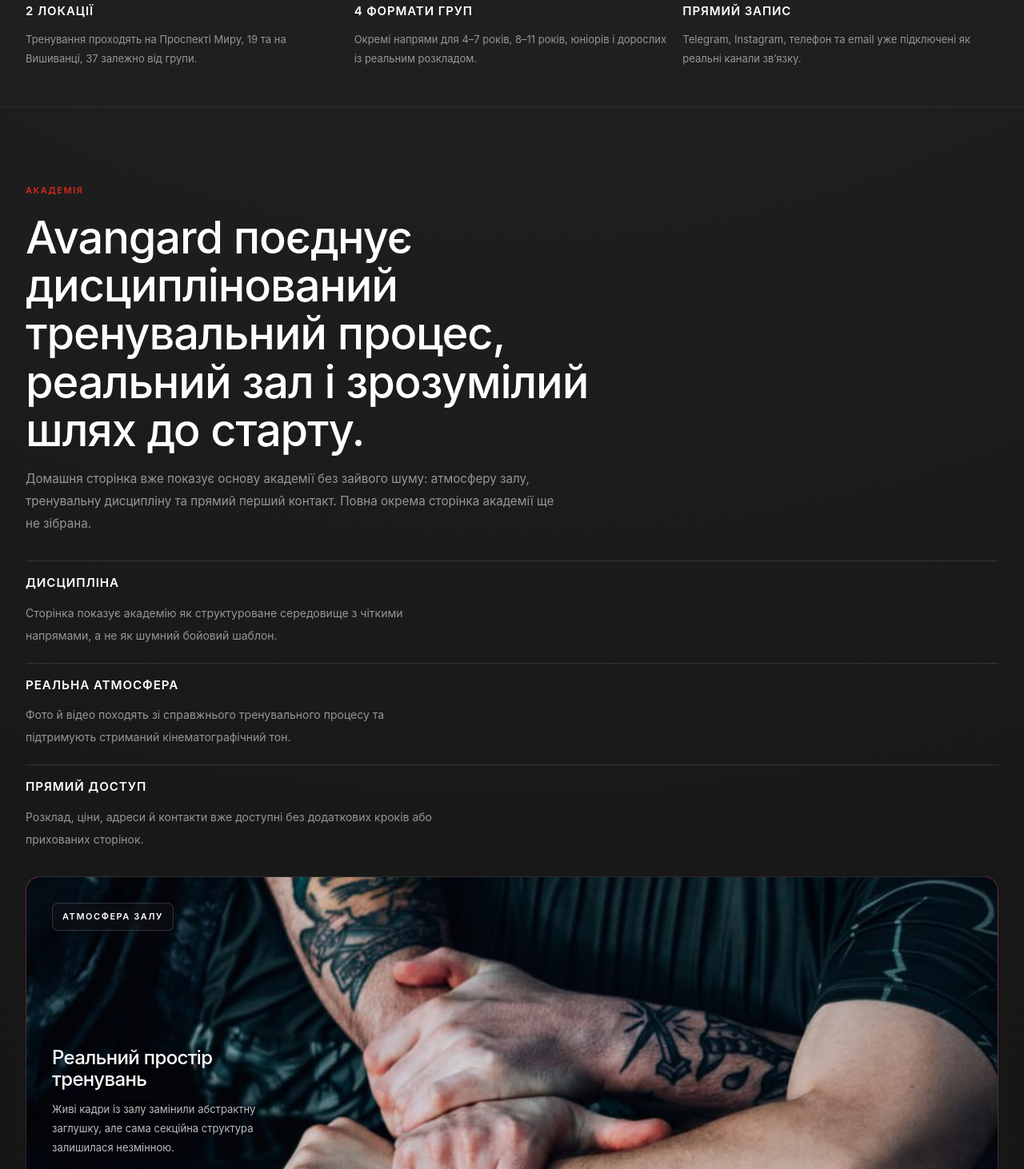
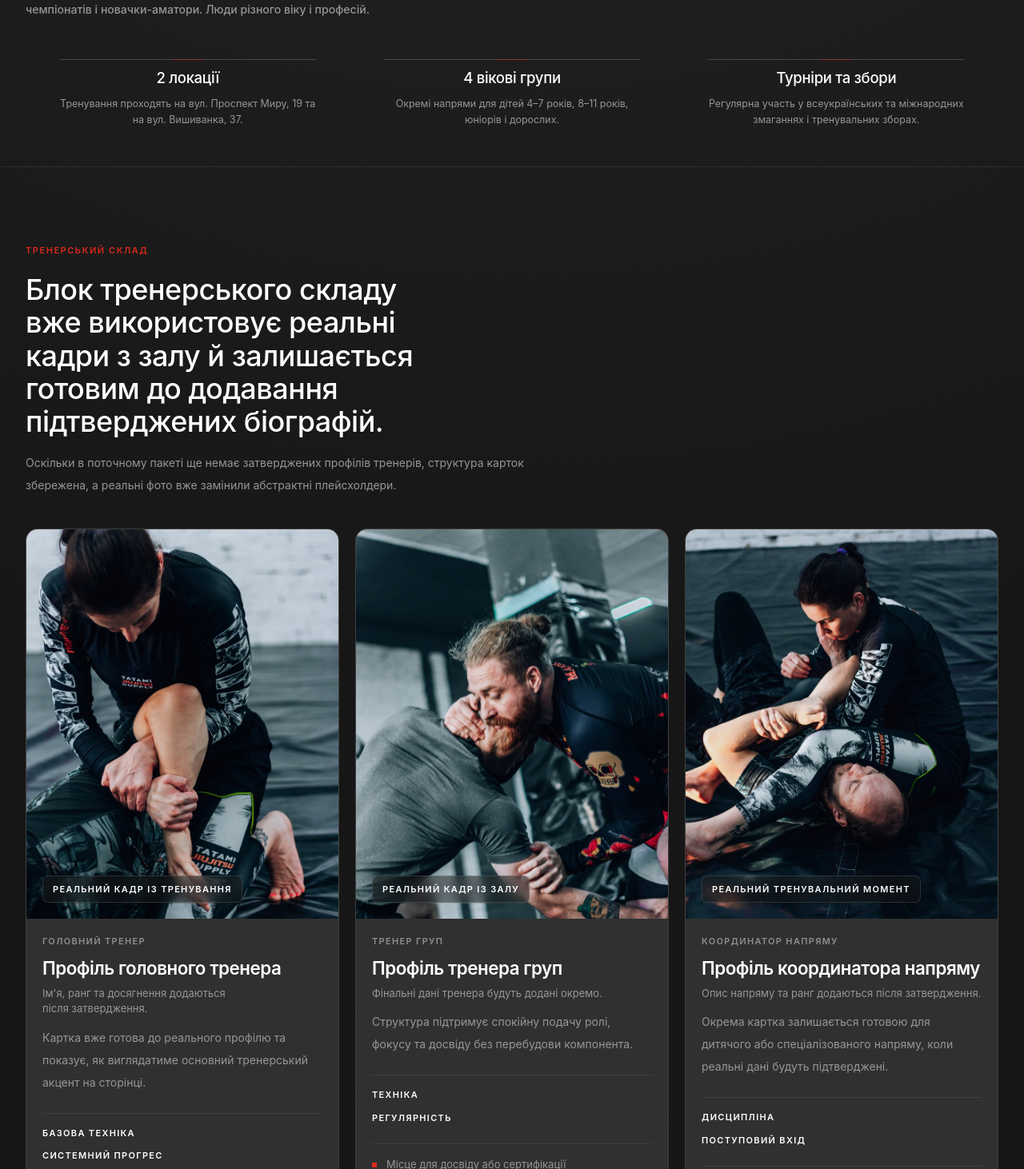
Before and after one commit to dobrodiynazar-dotcom/Avg-, a Next.js app: page / in a window 1280 px wide. Shown: the part 1068-2530 px from the top of the page at 80% size. Built offline with nearby package versions, Linux system fonts and the light colour scheme.

Commit message:
Refine about and media homepage sections

```diff
--- a/src/app/page.tsx
+++ b/src/app/page.tsx
@@ -8,20 +8,17 @@ import {
   SchedulePreviewSection,
 } from "@/components/sections";
 import { CTAGroup } from "@/components/ui";
-import { aboutIntro } from "@/content/about";
 import { coaches, coachesIntro } from "@/content/coaches";
 import { faqItems, faqIntro } from "@/content/faq";
 import { mediaAssets, mediaIntro } from "@/content/media";
 import { schedulePreviewContent, schedulePreviewGroups } from "@/content/schedule";
 import {
-  aboutFeatureMedia,
-  aboutPillars,
+  academyStatement,
   contactChannels,
   homepageLocationSection,
   heroBackgroundMedia,
   heroContent,
   heroHighlights,
-  heroMeta,
 } from "@/content/site";
 
 export default function HomePage() {
@@ -34,13 +31,10 @@ export default function HomePage() {
         backgroundMedia={heroBackgroundMedia}
         contactChannels={heroChannels}
         content={heroContent}
-        highlights={heroHighlights}
-        meta={heroMeta}
       />
       <AboutSection
-        featureMedia={aboutFeatureMedia}
-        intro={aboutIntro}
-        pillars={aboutPillars}
+        highlights={heroHighlights}
+        statement={academyStatement}
       />
       <CoachesSection intro={coachesIntro} coaches={coaches} />
       <SchedulePreviewSection
--- a/src/components/domain/MediaCard.tsx
+++ b/src/components/domain/MediaCard.tsx
@@ -16,7 +16,11 @@ const aspectRatioClassMap: Record<MediaAsset["aspectRatio"], string> = {
 
 export function MediaCard({ asset, featured = false }: MediaCardProps) {
   return (
-    <article className={`${featured ? "md:col-span-2 xl:row-span-2" : ""}`}>
+    <article
+      className={`${
+        featured ? "md:col-span-2 xl:row-span-2" : ""
+      }`}
+    >
       <div
         className={`${aspectRatioClassMap[asset.aspectRatio]} cinema-image relative overflow-hidden rounded-[var(--radius-card-lg)] ${
           featured ? "min-h-[17rem] sm:min-h-[21rem] lg:min-h-[23rem]" : ""
@@ -33,6 +37,7 @@ export function MediaCard({ asset, featured = false }: MediaCardProps) {
                 : "(min-width: 1280px) 25vw, (min-width: 768px) 50vw, 100vw"
             }
             src={asset.imageSrc}
+            style={{ objectPosition: asset.objectPosition }}
           />
         ) : null}
       </div>
--- a/src/components/sections/AboutSection.tsx
+++ b/src/components/sections/AboutSection.tsx
@@ -1,65 +1,60 @@
-import Image from "next/image";
+import type {
+  AcademyStatementContent,
+  HighlightItem,
+} from "@/types/content";
 
-import type { FeatureMediaPanel, HighlightItem, SectionIntro } from "@/types/content";
-
-import { Container, SectionHeader } from "@/components/ui";
+import { Container } from "@/components/ui";
 
 type AboutSectionProps = {
-  featureMedia: FeatureMediaPanel;
-  intro: SectionIntro;
-  pillars: HighlightItem[];
+  highlights: HighlightItem[];
+  statement: AcademyStatementContent;
 };
 
-export function AboutSection({ featureMedia, intro, pillars }: AboutSectionProps) {
+export function AboutSection({
+  highlights,
+  statement,
+}: AboutSectionProps) {
+  const [headline, description] = statement.paragraphs;
+
   return (
-    <section className="section-frame border-b border-[rgb(255_255_255_/_0.08)]">
-      <Container className="grid gap-8 lg:grid-cols-[0.9fr,1.1fr] lg:items-stretch" size="wide">
-        <article className="space-y-8">
-          <SectionHeader
-            description={intro.description}
-            eyebrow={intro.eyebrow}
-            size="feature"
-            title={intro.title}
-          />
+    <section className="relative overflow-hidden border-b border-[rgb(255_255_255_/_0.08)] py-10 sm:py-11 lg:py-12">
+      <div
+        aria-hidden="true"
+        className="absolute left-1/2 top-0 h-px w-[min(18rem,52vw)] -translate-x-1/2 bg-[linear-gradient(90deg,transparent,rgb(218_41_28_/_0.72),transparent)]"
+      />
+      <Container className="space-y-8 sm:space-y-9" size="wide">
+        <div className="max-w-[50rem] text-left">
+          <h2 className="max-w-[24ch] text-balance text-[clamp(1.65rem,3vw,2.1rem)] font-medium leading-[1.08] tracking-[-0.035rem] text-[var(--color-ink)]">
+            {headline}
+          </h2>
+          {description ? (
+            <p className="mt-4 max-w-[34rem] text-balance text-[clamp(0.875rem,1.1vw,0.96rem)] font-medium leading-[1.55] text-[var(--color-ink-muted)]">
+              {description}
+            </p>
+          ) : null}
+        </div>
 
-          <div className="space-y-5">
-            {pillars.map((pillar) => (
-              <div key={pillar.title} className="border-t border-[rgb(255_255_255_/_0.12)] pt-4">
-                <p className="text-[0.95rem] font-semibold uppercase tracking-[0.06em] text-[var(--color-ink)]">
-                  {pillar.title}
-                </p>
-                <p className="mt-3 max-w-[32rem] text-[0.875rem] leading-7 text-[var(--color-ink-muted)]">
-                  {pillar.description}
-                </p>
+        <div className="mx-auto grid max-w-[72rem] gap-7 text-center md:grid-cols-3 md:gap-10 lg:gap-16">
+          {highlights.map((highlight) => (
+            <article
+              key={highlight.title}
+              className="group mx-auto w-full max-w-[20rem] space-y-3 pt-4"
+            >
+              <div
+                aria-hidden="true"
+                className="relative h-px w-full bg-[rgb(255_255_255_/_0.18)]"
+              >
+                <span className="absolute left-1/2 top-0 h-px w-10 -translate-x-1/2 bg-[rgb(218_41_28_/_0.62)] opacity-70 transition-all duration-300 group-hover:w-16 group-hover:opacity-100 motion-reduce:transition-none" />
               </div>
-            ))}
-          </div>
-        </article>
-
-        <article className="cinema-image-soft relative min-h-[24rem] overflow-hidden rounded-[var(--radius-card-lg)] border border-[rgb(255_255_255_/_0.08)]">
-          <Image
-            alt=""
-            className="object-cover"
-            fill
-            sizes="(min-width: 1024px) 50vw, 100vw"
-            src={featureMedia.imageSrc}
-          />
-
-          <div className="relative z-10 flex h-full flex-col justify-between p-6 sm:p-8">
-            <div className="w-fit rounded-[var(--radius-badge)] border border-[rgb(255_255_255_/_0.16)] bg-[rgb(24_24_24_/_0.4)] px-3 py-2 text-[11px] font-semibold uppercase tracking-[0.14em] text-[var(--color-ink)] backdrop-blur-sm">
-              {featureMedia.eyebrow}
-            </div>
-
-            <div className="max-w-[18rem] space-y-3">
-              <p className="text-[1.5rem] font-medium leading-[1.1] tracking-[-0.04rem] text-[var(--color-ink)]">
-                {featureMedia.title}
+              <h2 className="text-balance text-[clamp(1.1rem,1.45vw,1.35rem)] font-medium leading-[1.12] tracking-[-0.02rem] text-[var(--color-ink)]">
+                {highlight.title}
+              </h2>
+              <p className="text-[0.78rem] leading-5 text-[var(--color-ink-muted)]">
+                {highlight.description}
               </p>
-              <p className="text-[0.8125rem] leading-6 text-[rgb(255_255_255_/_0.74)]">
-                {featureMedia.description}
-              </p>
-            </div>
-          </div>
-        </article>
+            </article>
+          ))}
+        </div>
       </Container>
     </section>
   );
--- a/src/components/sections/HeroSection.tsx
+++ b/src/components/sections/HeroSection.tsx
@@ -1,7 +1,6 @@
 import type {
   ContactChannel,
   HeroBackgroundMedia,
-  HighlightItem,
 } from "@/types/content";
 
 import { Container } from "@/components/ui";
@@ -9,7 +8,6 @@ import { Container } from "@/components/ui";
 import { HeroActions } from "@/components/sections/hero/HeroActions";
 import { HeroBackground } from "@/components/sections/hero/HeroBackground";
 import { HeroCopy } from "@/components/sections/hero/HeroCopy";
-import { HeroMeta } from "@/components/sections/hero/HeroMeta";
 
 type HeroSectionProps = {
   backgroundMedia: HeroBackgroundMedia;
@@ -20,19 +18,12 @@ type HeroSectionProps = {
     supportingText: string;
     ctaLabel?: string;
   };
-  highlights: HighlightItem[];
-  meta: {
-    eyebrow: string;
-    description: string;
-  };
 };
 
 export function HeroSection({
   backgroundMedia,
   contactChannels,
   content,
-  highlights,
-  meta,
 }: HeroSectionProps) {
   const primaryChannel = contactChannels[0]
     ? [
@@ -64,12 +55,6 @@ export function HeroSection({
           </div>
         </Container>
       </div>
-
-      <HeroMeta
-        description={meta.description}
-        eyebrow={meta.eyebrow}
-        highlights={highlights}
-      />
     </section>
   );
 }
--- a/src/content/media.ts
+++ b/src/content/media.ts
@@ -1,7 +1,7 @@
 import type { MediaAsset, SectionIntro } from "@/types/content";
 
 export const mediaIntro: SectionIntro = {
-  eyebrow: "",
+  eyebrow: "Атмосфера залу",
   title:
     "Тут закінчується зона комфорту й починається справжній розвиток. Ми виховуємо не лише спортсменів — ми виховуємо характер, дисципліну та повагу.",
   description: "",
@@ -10,32 +10,24 @@ export const mediaIntro: SectionIntro = {
 export const mediaAssets: MediaAsset[] = [
   {
     id: "gallery-feature",
-    title: "Контроль і тиск",
+    title: "Тренування в залі",
     kind: "photo",
     summary: "Тренувальний момент Avangard Jiu-Jitsu.",
-    aspectRatio: "portrait",
+    aspectRatio: "wide",
     status: "selected",
     statusLabel: "Реальне фото",
-    imageSrc: "/media/gallery/gallery-feature-01.jpg",
+    imageSrc: "/media/gallery/avangard-atmosphere-logo.webp",
+    objectPosition: "center center",
   },
   {
     id: "gallery-technique",
-    title: "Техніка в роботі",
+    title: "Боротьба в роботі",
     kind: "photo",
     summary: "Тренувальний момент Avangard Jiu-Jitsu.",
-    aspectRatio: "portrait",
+    aspectRatio: "wide",
     status: "selected",
     statusLabel: "Реальне фото",
-    imageSrc: "/media/gallery/gallery-02.jpg",
-  },
-  {
-    id: "gallery-motion",
-    title: "Рух і ритм",
-    kind: "photo",
-    summary: "Тренувальний момент Avangard Jiu-Jitsu.",
-    aspectRatio: "portrait",
-    status: "selected",
-    statusLabel: "Реальне фото",
-    imageSrc: "/media/gallery/gallery-03.jpg",
+    imageSrc: "/media/gallery/avangard-atmosphere-grappling.jpg",
+    objectPosition: "center center",
   },
 ];
--- a/src/content/site.ts
+++ b/src/content/site.ts
@@ -1,5 +1,6 @@
 import type {
   AcademyInfo,
+  AcademyStatementContent,
   ContactChannel,
   FeatureMediaPanel,
   HeroBackgroundMedia,
@@ -85,17 +86,17 @@ export const heroHighlights: HighlightItem[] = [
   {
     title: "2 локації",
     description:
-      "Тренування проходять на Проспекті Миру, 19 та на Вишиванці, 37 залежно від групи.",
+      "Тренування проходять на вул. Проспект Миру, 19 та на вул. Вишиванка, 37.",
   },
   {
-    title: "4 формати груп",
+    title: "4 вікові групи",
     description:
-      "Окремі напрями для 4–7 років, 8–11 років, юніорів і дорослих із реальним розкладом.",
+      "Окремі напрями для дітей 4–7 років, 8–11 років, юніорів і дорослих.",
   },
   {
-    title: "Прямий запис",
+    title: "Турніри та збори",
     description:
-      "Telegram, Instagram, телефон та email уже підключені як реальні канали звʼязку.",
+      "Регулярна участь у всеукраїнських та міжнародних змаганнях і тренувальних зборах.",
   },
 ];
 
@@ -131,6 +132,13 @@ export const aboutFeatureMedia: FeatureMediaPanel = {
   imageSrc: "/media/gym/gym-01.jpg",
 };
 
+export const academyStatement: AcademyStatementContent = {
+  paragraphs: [
+    "Академія Avangard Jiu-Jitsu функціонує в Рівному з 2009 року.",
+    "В нашій команді разом тренуються призери міжнародних та всеукраїнських чемпіонатів і новачки-аматори. Люди різного віку і професій.",
+  ],
+};
+
 export const homepageLocationSection: LocationSectionContent = {
   title: "Де проходять тренування",
   mapButtonLabel: "Переглянути на карті",
--- a/src/types/content.ts
+++ b/src/types/content.ts
@@ -81,6 +81,10 @@ export type FeatureMediaPanel = {
   imageSrc: string;
 };
 
+export type AcademyStatementContent = {
+  paragraphs: string[];
+};
+
 export type PricingPlan = {
   id: string;
   name: string;
@@ -140,6 +144,7 @@ export type MediaAsset = {
   status: "planned" | "selected";
   statusLabel: string;
   imageSrc?: string;
+  objectPosition?: string;
 };
 
 export type FAQItem = {
```
Also changed, not shown: src/components/sections/GallerySection.tsx (+10 -9 lines), public/media/gallery/avangard-atmosphere-grappling.jpg (added), public/media/gallery/avangard-atmosphere-logo.webp (added).
